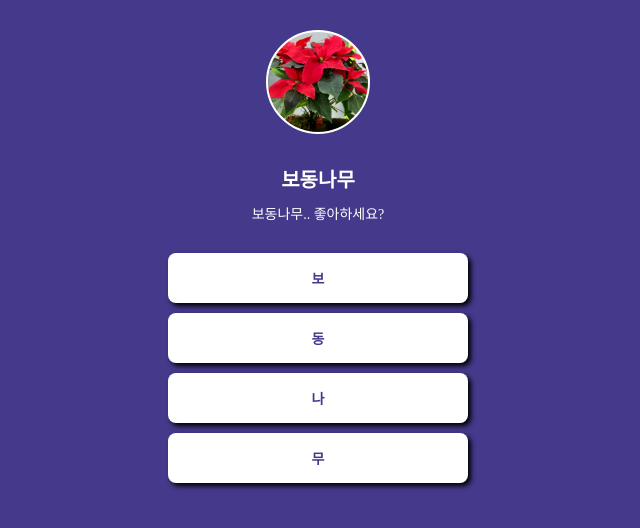
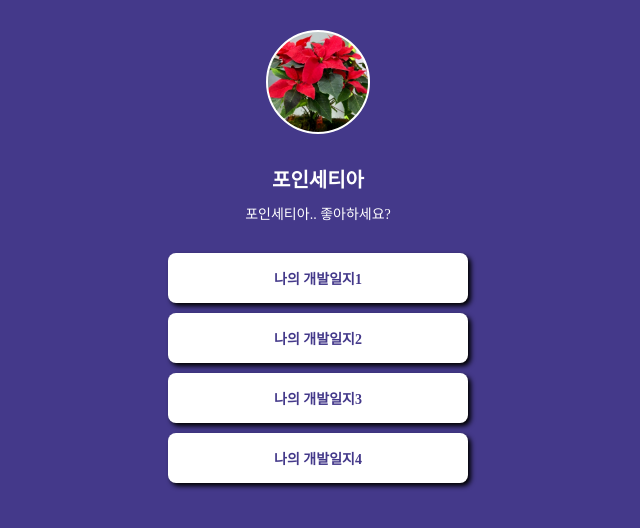
Before and after one commit to master511/mypage, a plain HTML site: page index.html in a window 1280 px wide. Shown: the whole page, without its empty margins (322-962 px from the left). Drawn offline with Linux system fonts and the light colour scheme; a web font is replaced by a local one.

Commit message:
Update index.html

```diff
--- a/index.html
+++ b/index.html
@@ -85,12 +85,12 @@
 <body>
     <div class="wrap">
         <div class="profile"></div>
-        <h1 class="main">보동나무</h1>
-        <p class="sub">보동나무.. 좋아하세요?</p>
-        <a target="_blank" href="https://developer511.tistory.com">보</a>
-        <a target="_blank" href="https://developer511.tistory.com">동</a>
-        <a target="_blank" href="https://developer511.tistory.com">나</a>
-        <a target="_blank" href="https://developer511.tistory.com">무</a>
+        <h1 class="main">포인세티아</h1>
+        <p class="sub">포인세티아.. 좋아하세요?</p>
+        <a target="_blank" href="https://developer511.tistory.com">나의 개발일지1</a>
+        <a target="_blank" href="https://developer511.tistory.com">나의 개발일지2</a>
+        <a target="_blank" href="https://developer511.tistory.com">나의 개발일지3</a>
+        <a target="_blank" href="https://developer511.tistory.com">나의 개발일지4</a>
     </div>
 </body>
 </html>
```
